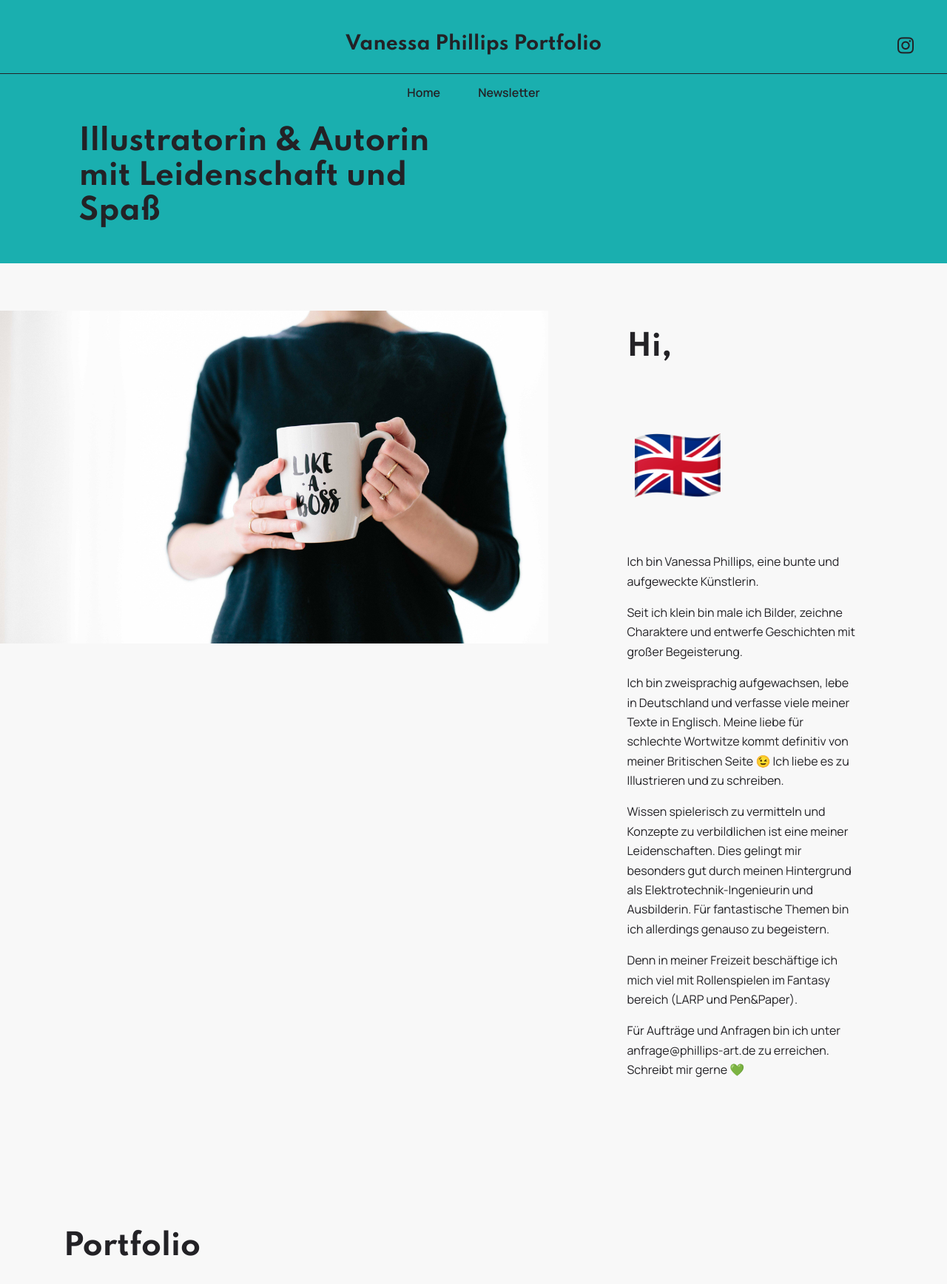
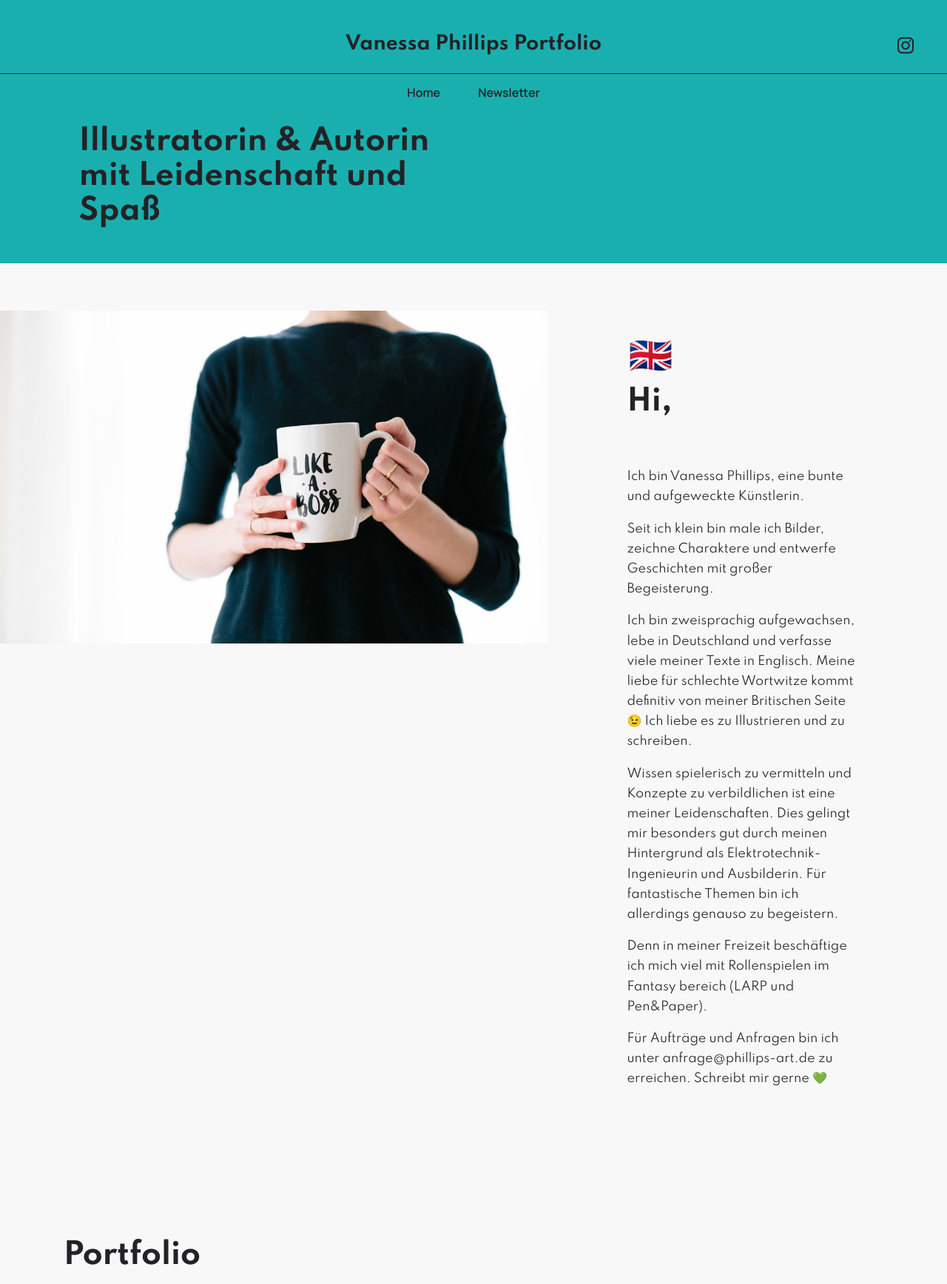
Before and after one commit to Schrank/nessi, a Jekyll site: the page built from index.md, in a window 1280 px wide, cut to the strip 0-1736 px from the top of the page. Shown: the whole strip at 74% size. Built offline with Jekyll 4.4.1, drawn with Linux system fonts in a browser that asks for light colours; comment, search, counter and statistics services are not loaded.

Commit message:
Improve language switch

```diff
--- a/_layouts/home.html
+++ b/_layouts/home.html
@@ -15,9 +15,6 @@ bodyClass: "page-home"
         </div>
         <div class="block-content">
             <div class="text-wrapper text-white">
-                <h3 class="card_title mbr-fonts-style mb-3 display-5 mbr-section-title">
-                    <strong>Hi,</strong>
-                </h3>
                 <ul class="language-switch">
                     <li class="language" data-lang="en">
                         <button>🇬🇧</button>
@@ -26,47 +23,49 @@ bodyClass: "page-home"
                         <button>🇩🇪</button>
                     </li>
                 </ul>
+                <h3 class="card_title mbr-fonts-style mb-3 display-5 mbr-section-title">
+                    <strong>Hi,</strong>
+                </h3>
                 <div lang="de">
-                    <p class="mbr-text mbr-fonts-style display-4">Ich bin Vanessa Phillips, eine bunte und
-                        aufgeweckte
-                        Künstlerin.</p>
-                    <p class="mbr-text mbr-fonts-style display-4">
+                    <p class="mbr-text mbr-fonts-style">Ich bin Vanessa Phillips, eine bunte und
+                        aufgeweckte Künstlerin.</p>
+                    <p class="mbr-text mbr-fonts-style">
                         Seit ich klein bin male ich Bilder, zeichne Charaktere und entwerfe Geschichten mit großer
                         Begeisterung.</p>
-                    <p class="mbr-text mbr-fonts-style display-4">
+                    <p class="mbr-text mbr-fonts-style">
                         Ich bin zweisprachig aufgewachsen, lebe in Deutschland und verfasse viele meiner Texte in
                         Englisch. Meine liebe für schlechte Wortwitze kommt definitiv von meiner Britischen Seite 😉
                         Ich liebe es zu Illustrieren und zu schreiben.</p>
-                    <p class="mbr-text mbr-fonts-style display-4">
+                    <p class="mbr-text mbr-fonts-style">
                         Wissen spielerisch zu vermitteln und Konzepte zu verbildlichen ist eine meiner
                         Leidenschaften. Dies gelingt mir besonders gut durch meinen Hintergrund als
-                        Elektrotechnik-Ingenieurin und
-                        Ausbilderin. Für fantastische Themen bin ich allerdings genauso zu begeistern.</p>
-                    <p class="mbr-text mbr-fonts-style display-4">
+                        Elektrotechnik-Ingenieurin und Ausbilderin. Für fantastische Themen bin ich allerdings genauso
+                        zu begeistern.</p>
+                    <p class="mbr-text mbr-fonts-style">
                         Denn in meiner Freizeit beschäftige ich mich viel mit Rollenspielen im Fantasy bereich (LARP
                         und Pen&amp;Paper).</p>
-                    <p class="mbr-text mbr-fonts-style display-4">
+                    <p class="mbr-text mbr-fonts-style">
                         Für Aufträge und Anfragen bin ich unter <a href="mailto:anfrage@phillips-art.de">anfrage@phillips-art.de</a>
                         zu erreichen. Schreibt mir gerne 💚
                     </p>
                 </div>
                 <div lang="en">
-                    <p class="mbr-text mbr-fonts-style display-4">I am Vanessa Phillips, a colorful and bright
+                    <p class="mbr-text mbr-fonts-style">I am Vanessa Phillips, a colorful and bright
                         artist.</p>
-                    <p class="mbr-text mbr-fonts-style display-4">
+                    <p class="mbr-text mbr-fonts-style">
                         Since I was little, I have been drawing pictures, drawing characters and creating stories
                         with great enthusiasm.</p>
-                    <p class="mbr-text mbr-fonts-style display-4">
+                    <p class="mbr-text mbr-fonts-style">
                         I grew up bilingual, live in Germany and write a lot of my texts in English. My love for bad
                         puns definitely comes from my British side 😉 I love to illustrate and write.</p>
-                    <p class="mbr-text mbr-fonts-style display-4">
+                    <p class="mbr-text mbr-fonts-style">
                         Conveying knowledge in a playful way and visualizing concepts is one of my passions.
                         This particularly well thanks to my background as an electrical engineer and trainer.
                         trainer. However, I am just as enthusiastic about fantastic topics.</p>
-                    <p class="mbr-text mbr-fonts-style display-4">
+                    <p class="mbr-text mbr-fonts-style">
                         In my free time, I spend a lot of time playing role-playing games in the fantasy genre (LARP
                         and pen&amp;paper).</p>
-                    <p class="mbr-text mbr-fonts-style display-4">
+                    <p class="mbr-text mbr-fonts-style">
                         For comissions and quotes you can email me:
                         <a href="mailto:anfrage@phillips-art.de">anfrage@phillips-art.de</a>.
                         I'm looking fortward to your email 💚
@@ -107,7 +106,7 @@ bodyClass: "page-home"
                                 </div>
                                 <div class="author_post">
                                     <a href="{{ image.url }}">
-                                        <p class="date mb-0 mbr-fonts-style display-4">
+                                        <p class="date mb-0 mbr-fonts-style">
                                             {{ image.date | date_to_long_string}}
                                         </p>
                                     </a>
--- a/_sass/_basic.scss
+++ b/_sass/_basic.scss
@@ -1,7 +1,9 @@
 .language-switch {
-  font-size: 100px;
+  font-size: 3rem;
+  margin-bottom: 0;
   list-style-type: none;
   padding-left: 0;
+  margin-left: -4px;
 
   li {
     margin-right: 3rem;
```
